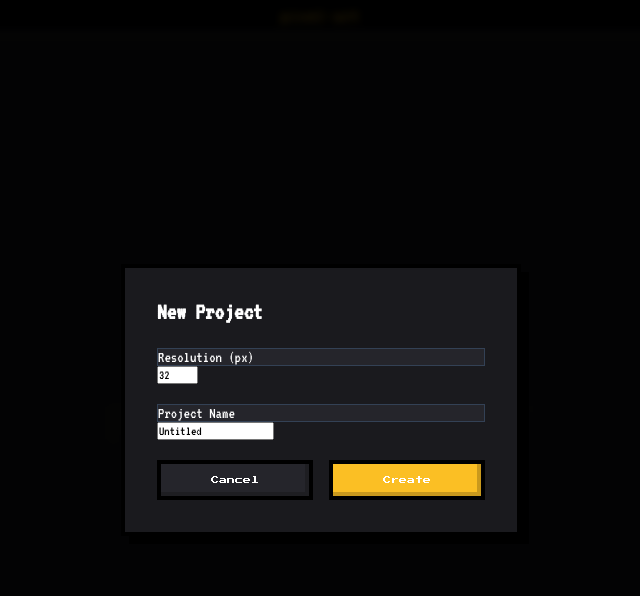
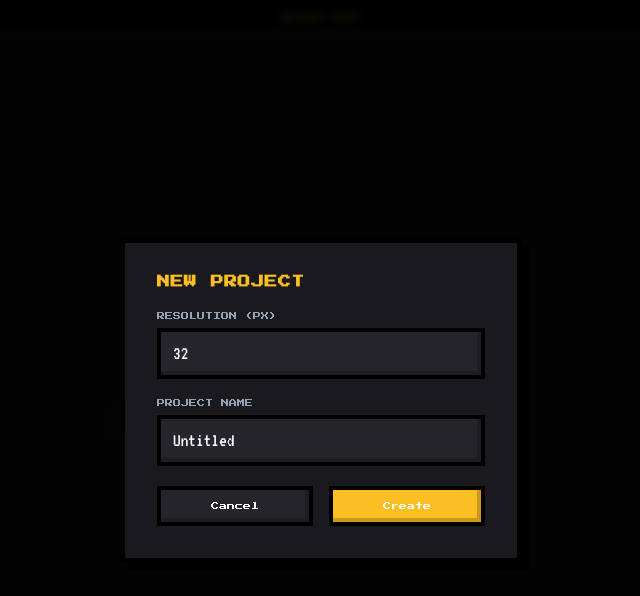
Before and after one commit to hannogeo/pixel-art, a React (Vite) app: page / in a window 1280 px wide. Both pictures are taken after a click on the button "+ Create New". Shown: the top 596 px of the page, without its empty margins (319-959 px from the left). Built offline with nearby package versions, Linux system fonts and the light colour scheme.

Commit message:
dsjkuhfgsdolg

```diff
--- a/src/App.tsx
+++ b/src/App.tsx
@@ -562,25 +562,8 @@ function App() {
         </main>
       </div>
       ) : (
-        <div className="empty-state" style={{
-          flex: 1,
-          display: 'flex',
-          flexDirection: 'column',
-          alignItems: 'center',
-          justifyContent: 'center',
-          backgroundColor: 'var(--bg-primary)',
-          backgroundImage: 'radial-gradient(var(--bg-secondary) 2px, transparent 2px)',
-          backgroundSize: '30px 30px'
-        }}>
-          <h1 style={{
-            fontFamily: "'Press Start 2P', cursive",
-            fontSize: '3rem',
-            color: 'var(--bg-tertiary)',
-            textTransform: 'lowercase',
-            opacity: 0.2
-          }}>
-            pixel-art
-          </h1>
+        <div className="empty-state">
+          <h1>pixel-art</h1>
         </div>
       )}
 
@@ -609,7 +592,15 @@ function App() {
                 />
               </div>
               <div style={{ display: 'flex', gap: '1rem' }}>
-                <button type="button" className="btn btn-secondary" style={{ flex: 1 }} onClick={() => setShowNewModal(false)}>
+                <button
+                  type="button"
+                  className="btn btn-secondary"
+                  style={{ flex: 1 }}
+                  onClick={() => {
+                    setShowNewModal(false)
+                    if (!currentProjectId) setShowGalleryModal(true)
+                  }}
+                >
                   Cancel
                 </button>
                 <button type="submit" className="btn btn-primary" style={{ flex: 1 }}>
@@ -641,23 +632,15 @@ function App() {
         <div className="modal-overlay">
           <div className="modal-content" style={{ maxWidth: '600px' }}>
             <h2>My Gallery</h2>
-            <div style={{
-              display: 'grid',
-              gridTemplateColumns: 'repeat(auto-fill, minmax(160px, 1fr))',
-              gap: '1.5rem',
-              maxHeight: '60vh',
-              overflowY: 'auto',
-              padding: '1rem',
-              border: 'var(--pixel-border) solid var(--bg-tertiary)',
-              backgroundColor: 'var(--bg-primary)'
-            }}>
+            <div className="gallery-grid">
               {projects.length === 0 ? (
                 <p style={{ gridColumn: '1/-1', textAlign: 'center', color: 'var(--text-secondary)' }}>No saved projects yet.</p>
               ) : (
                 projects.map(p => (
-                  <div key={p.id} className="gallery-item" style={{ background: 'var(--bg-tertiary)', borderRadius: '0.5rem', padding: '0.5rem', display: 'flex', flexDirection: 'column', gap: '0.5rem' }}>
+                  <div key={p.id} className="gallery-item">
                     <div
-                      style={{ aspectRatio: '1', background: 'white', borderRadius: '0.25rem', cursor: 'pointer', backgroundImage: `url(${p.data})`, backgroundSize: 'contain', backgroundRepeat: 'no-repeat', backgroundPosition: 'center', imageRendering: 'pixelated' }}
+                      className="gallery-thumb"
+                      style={{ backgroundImage: `url(${p.data})` }}
                       onClick={() => loadProject(p)}
                     />
                     <div style={{ fontSize: '0.875rem', fontWeight: 'bold', overflow: 'hidden', textOverflow: 'ellipsis', whiteSpace: 'nowrap' }}>{p.name}</div>
@@ -704,8 +687,6 @@ function App() {
             <div className="form-group">
               <label>Choose Background</label>
               <select
-                className="control-btn"
-                style={{ width: '100%', padding: '0.75rem', marginBottom: '0.5rem' }}
                 value={exportBackground === 'transparent' ? 'transparent' : (['#ffffff', '#000000'].includes(exportBackground) ? exportBackground : 'custom')}
                 onChange={(e) => {
                   const val = e.target.value
--- a/src/index.css
+++ b/src/index.css
@@ -24,7 +24,6 @@
 }
 
 body {
-  font-family: 'Inter', system-ui, -apple-system, sans-serif;
   background-color: var(--bg-primary);
   color: var(--text-primary);
   overflow: hidden;
@@ -235,8 +234,7 @@ body {
 
 .current-color-preview {
   height: 40px;
-  border-radius: 0.5rem;
-  border: 1px solid var(--border-color);
+  border: var(--pixel-border) solid #000;
   margin-top: 0.5rem;
 }
 
@@ -311,6 +309,11 @@ body {
 }
 
 .modal-content h2 {
+  font-family: 'Press Start 2P', cursive;
+  font-size: 0.8rem;
+  text-transform: uppercase;
+  letter-spacing: 0.05em;
+  color: var(--accent-primary);
   margin-bottom: 1.5rem;
 }
 
@@ -320,14 +323,67 @@ body {
 
 .form-group label {
   display: block;
-  border: 1px solid var(--border-color);
-  background-color: var(--bg-tertiary);
-  color: white;
-  outline: none;
+  font-family: 'Press Start 2P', cursive;
+  font-size: 0.5rem;
+  color: var(--text-secondary);
+  margin-bottom: 0.5rem;
+  text-transform: uppercase;
 }
 
-.form-group input:focus {
-  border-color: var(--accent-color);
+.form-group input,
+.form-group select {
+  width: 100%;
+  padding: 0.75rem;
+  background-color: var(--bg-tertiary);
+  border: var(--pixel-border) solid #000;
+  color: var(--text-primary);
+  font-family: 'VT323', monospace;
+  font-size: 1.2rem;
+  outline: none;
+  box-shadow: inset -4px -4px 0 rgba(0,0,0,0.2);
+  appearance: none;
+}
+
+.form-group input:focus,
+.form-group select:focus {
+  border-color: var(--accent-primary);
+}
+
+.gallery-grid {
+  display: grid;
+  grid-template-columns: repeat(auto-fill, minmax(160px, 1fr));
+  gap: 1.5rem;
+  max-height: 60vh;
+  overflow-y: auto;
+  padding: 1rem;
+  border: var(--pixel-border) solid var(--bg-tertiary);
+  background-color: var(--bg-primary);
+}
+
+.gallery-item {
+  background: var(--bg-tertiary);
+  border: var(--pixel-border) solid #000;
+  padding: 0.5rem;
+  display: flex;
+  flex-direction: column;
+  gap: 0.5rem;
+  transition: transform 0.1s;
+}
+
+.gallery-item:hover {
+  transform: translateY(-4px);
+  box-shadow: 0 4px 0 #000;
+}
+
+.gallery-thumb {
+  aspect-ratio: 1;
+  background: white;
+  border: var(--pixel-border) solid #000;
+  cursor: pointer;
+  background-size: contain;
+  background-repeat: no-repeat;
+  background-position: center;
+  image-rendering: pixelated;
 }
 
 /* Update Notification */
@@ -335,10 +391,10 @@ body {
   position: fixed;
   bottom: 1.5rem;
   right: 1.5rem;
-  background-color: var(--accent-color);
+  background-color: var(--accent-primary);
   color: white;
   padding: 1rem 1.5rem;
-  border-radius: 0.75rem;
+  border: var(--pixel-border) solid #000;
   display: flex;
   align-items: center;
   gap: 1rem;
@@ -347,6 +403,31 @@ body {
   z-index: 2000;
 }
 
+.empty-state {
+  flex: 1;
+  display: flex;
+  flex-direction: column;
+  align-items: center;
+  justify-content: center;
+  background-color: var(--bg-primary);
+  background-image: radial-gradient(var(--bg-secondary) 2px, transparent 2px);
+  background-size: 30px 30px;
+}
+
+.empty-state h1 {
+  font-family: 'Press Start 2P', cursive;
+  font-size: 3rem;
+  color: var(--bg-tertiary);
+  text-transform: lowercase;
+  opacity: 0.2;
+  animation: float 4s ease-in-out infinite;
+}
+
+@keyframes float {
+  0%, 100% { transform: translateY(0); }
+  50% { transform: translateY(-20px); }
+}
+
 @keyframes slideIn {
   from { transform: translateX(100%); opacity: 0; }
   to { transform: translateX(0); opacity: 1; }
```
